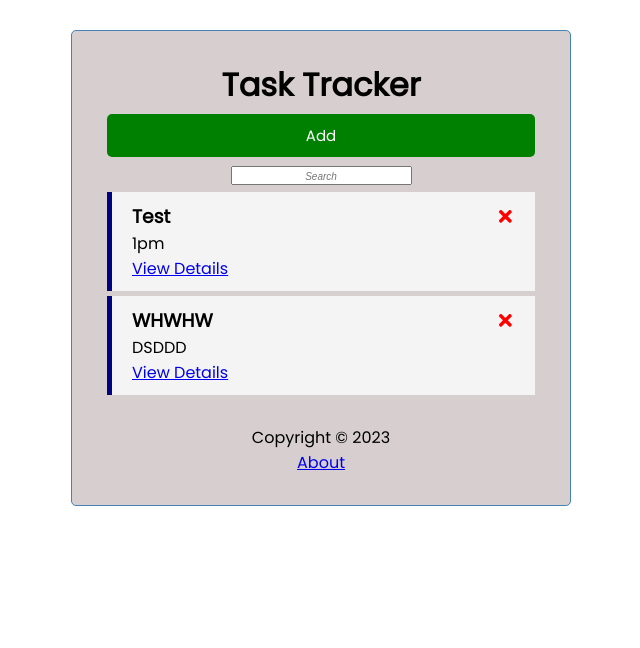
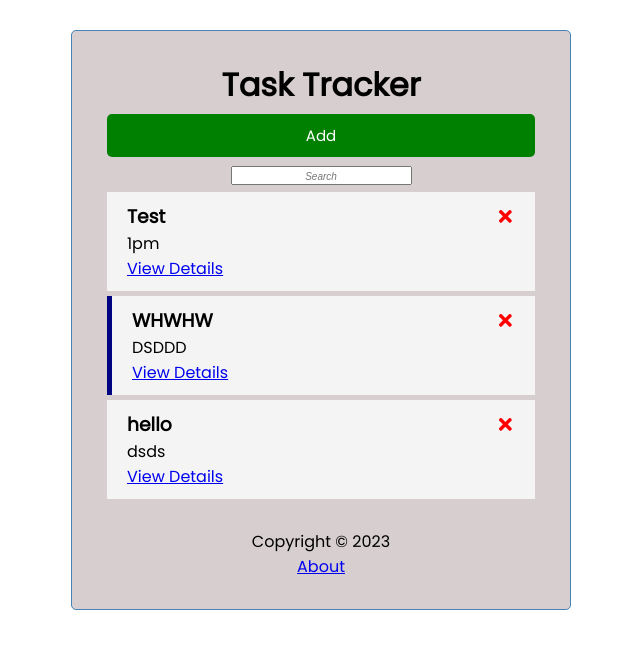
Before and after one commit to kubidogan/React-Task-Tracker, a React (Create React App) app: page / in a window 1280 px wide. Shown: the top 648 px of the page, without its empty margins (319-959 px from the left). Built offline with nearby package versions, Linux system fonts and the light colour scheme; data requests are answered from the project's data file.

Commit message:
changing tick box to toggle box for reminders

```diff
--- a/db.json
+++ b/db.json
@@ -3,7 +3,7 @@
     {
       "text": "Test",
       "day": "1pm",
-      "reminder": true,
+      "reminder": false,
       "id": 6
     },
     {
@@ -11,6 +11,12 @@
       "day": "DSDDD",
       "reminder": true,
       "id": 7
+    },
+    {
+      "text": "hello",
+      "day": "dsds",
+      "reminder": false,
+      "id": 8
     }
   ]
 }
--- a/src/components/Task.js
+++ b/src/components/Task.js
@@ -29,7 +29,7 @@
 import { FaTimes, FaBars } from 'react-icons/fa';
 import { Link } from "react-router-dom";
 import { Draggable } from 'react-beautiful-dnd';
-import { Toggle, ToggleItem } from "@tremor/react";
+
 
 const Task = ({ task, index, onDelete}) => {
 
```
